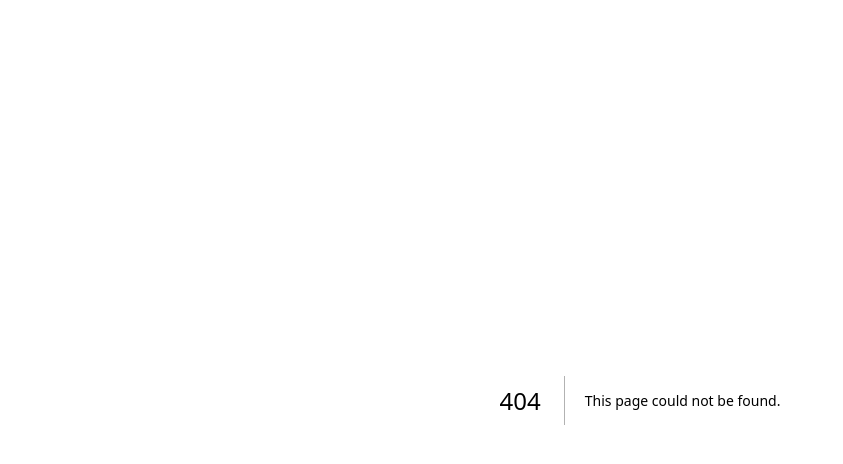
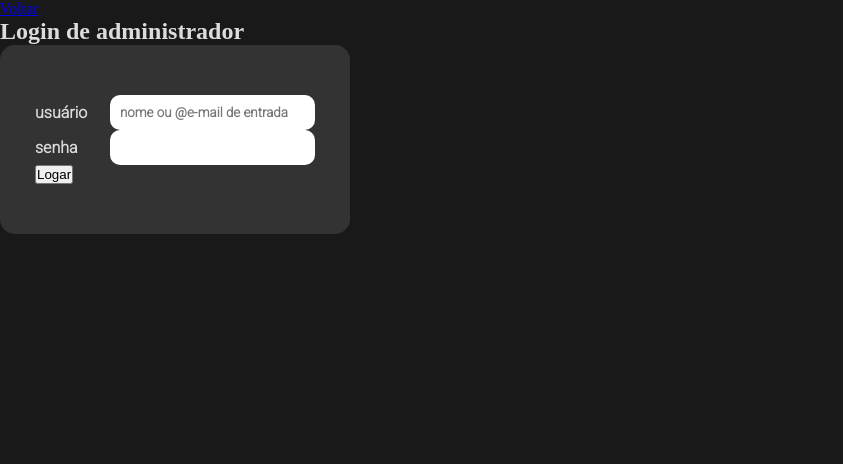
Before and after one commit to Kaylan-9/reading-app-with-nextjs, a Next.js app: page /login in a window 1280 px wide. Before the commit this address had no page. Shown: the top 464 px of the page, without its empty margins (0-843 px from the left). Built offline with nearby package versions, Linux system fonts and the light colour scheme.

Commit message:
:sparkles: :construction: :lipstick:  feat: login page

```diff
--- a/src/components/Header.tsx
+++ b/src/components/Header.tsx
@@ -18,6 +18,7 @@ function NavItem({name, href}: NavItemType) {
 export default function Header() {
   return (<header className={styles.header}>
     <ul>
+      <NavItem name='login' href="/"/>
       <NavItem name='favoritos' href="favorites"/>
       <li>
         <Link href={`/`}>
@@ -25,6 +26,7 @@ export default function Header() {
         </Link>
       </li>
       <NavItem name='about' href="about"/>
+      <NavItem name='login' href="login"/>
     </ul>
   </header>);
 }
--- a/src/components/components.module.css
+++ b/src/components/components.module.css
@@ -1,12 +1,13 @@
 @import url("./components.module.css");
 
 .header {
-  background-color: rgb(51, 51, 51);
+  background-color: #333333;
 }
 
 .header > ul {
   display: flex;
-  justify-content: space-around;
+  justify-content: center;
+  gap: 50px;
   align-items: center;
 }
 
@@ -208,3 +209,35 @@
     transform: translate(-50%, -50%);
   }
 }
+
+.pagelogin > div {
+  display: flex;
+  flex-direction: column;
+  gap: 50px;
+  max-width: 350px;
+  width: 100%;
+  background-color: #333333;
+  padding: 50px 35px;
+  border-radius: 15px;
+}
+
+.pagelogin > div > form > .inputlabel > input {
+  font-weight: bold;
+  font-family: var(--font-one);
+  padding: 10px;
+  border-radius: 10px;
+  border: none;
+}
+
+.pagelogin > div > form > .inputlabel > label {
+  font-family: var(--font-one);
+  font-weight: bold;
+  border: none;
+}
+
+.pagelogin > div > form > .inputlabel {
+  display: grid;
+  grid-template-columns: 50px auto;
+  align-items: center;
+  gap: 25px;
+}
--- a/src/pages/index.tsx
+++ b/src/pages/index.tsx
@@ -27,9 +27,6 @@ export default function Home({books} : PostProps) {
     <Aside/>
     <main className={styles.main}>
       <ul className={styles.list_mangas}>
-        {JSON.stringify(books, null, 4)}
-
-
         <Article title={`Manga title one`}/>
         <Article title={`Manga title two`}/>
         <Article title={`Manga title three`}/>
--- /dev/null
+++ b/src/pages/login/index.tsx
@@ -0,0 +1,29 @@
+import styles from "../../components/components.module.css";
+import Link from "next/link";
+import { forwardRef } from "react";
+
+type InputLabelType = {
+  label: string,
+  placeholder?: string,
+}
+
+const InputLabel = forwardRef(({label, placeholder=""}: InputLabelType, ref: any) => {
+  return (<div className={styles.inputlabel}>
+    <label>{label}</label>
+    <input type="text" placeholder={placeholder} ref={ref}/>
+  </div>);
+});
+
+export default function Login() {
+  return (<div className={styles.pagelogin}>
+    <Link className={styles.backbtn} href="/">Voltar</Link>
+    <h2>Login de administrador</h2>
+    <div>
+      <form action="" method="post">
+        <InputLabel label="usuário" placeholder="nome ou @e-mail de entrada"/>
+        <InputLabel label="senha"/>
+        <button>Logar</button>
+      </form>
+    </div>
+  </div>);
+}
```
